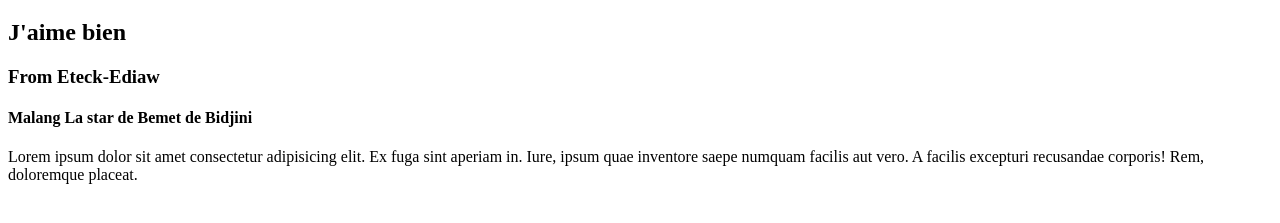
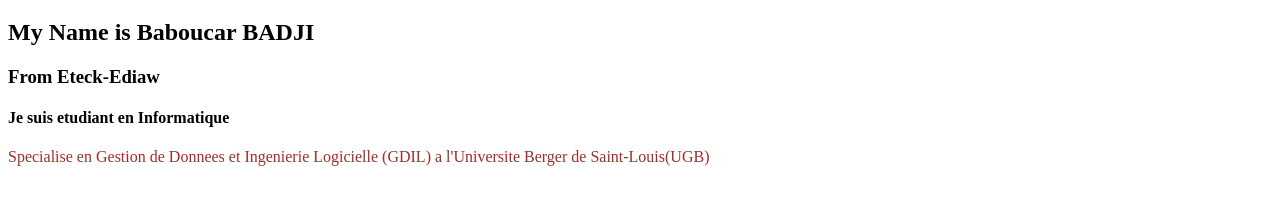
Before and after one commit to baboucarbadji221/baboucarbadji221.github.io, a plain HTML site: page index.html in a window 1280 px wide. Shown: the part 61-284 px from the top of the page. Drawn offline with Linux system fonts and the light colour scheme.

Commit message:
Update index.html
Ajout des information de Baboucar

```diff
--- a/index.html
+++ b/index.html
@@ -8,10 +8,10 @@
 </head>
 <body>
     <h1>Ma premiere fois sur GitHub</h1>
-    <h2>J'aime bien</h2>
+    <h2>My Name is Baboucar BADJI</h2>
     <h3>From <b>Eteck-Ediaw</b></h3>
-    <h4>Malang La star de Bemet de Bidjini</h4>
-    <p>Lorem ipsum dolor sit amet consectetur adipisicing elit. Ex fuga sint aperiam in. Iure, ipsum quae inventore saepe numquam facilis aut vero. A facilis excepturi recusandae corporis! Rem, doloremque placeat.</p>
+    <h4>Je suis etudiant en Informatique</h4>
+    <p style="color: brown;">Specialise en Gestion de Donnees et Ingenierie Logicielle (GDIL) a l'Universite Berger de Saint-Louis(UGB) </p>
 </body>
 <script src="main.js"></script>
 </html>
```
